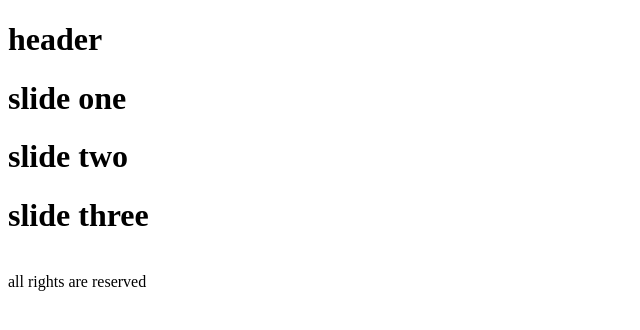
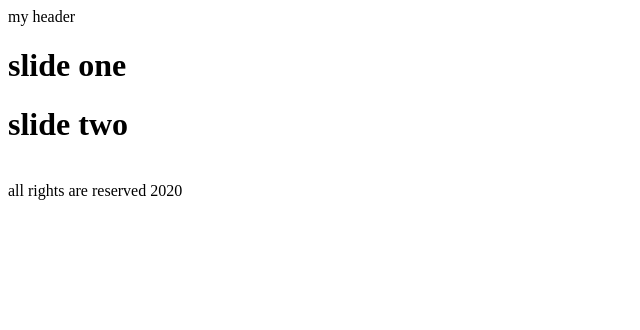
Before and after one commit to FarzanaEbrahimi/git-project-one, a plain HTML site: page index.html in a window 1280 px wide. Shown: the whole page, without its empty margins (0-640 px from the left). Drawn offline with Linux system fonts and the light colour scheme.

Commit message:
some changes in dev

```diff
--- a/index.html
+++ b/index.html
@@ -7,18 +7,18 @@
 </head>
 <body>
     <header>
-        <h1>header</h1>
+        my header
     </header>
     <div class="slider">
         <h1>slide one</h1>
         <h1>slide two</h1>
-        <h1>slide three</h1>
+
     </div>
     <div class="banner">
         <img src="banner.jpg" alt="">
     </div>
     <footer>
-        all rights are reserved
+        all rights are reserved 2020
     </footer>
     <script src="script.js"></script>
 
```
